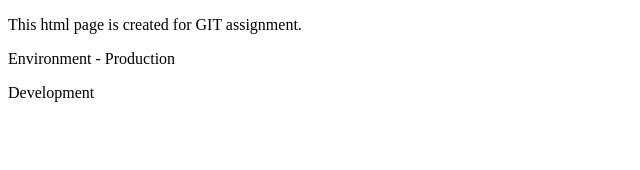
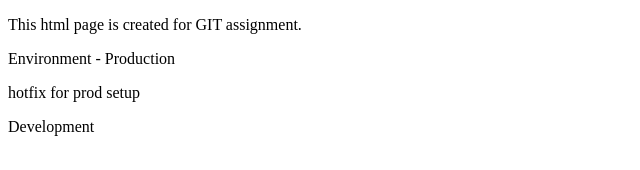
Before and after one commit to AshwiniKoli19/AssignmentGIT, a plain HTML site: page index.html in a window 1280 px wide. Shown: the whole page, without its empty margins (0-640 px from the left). Drawn offline with Linux system fonts and the light colour scheme.

Commit message:
hotfix changes

```diff
--- a/index.html
+++ b/index.html
@@ -7,7 +7,7 @@
 <p> This html page is created for GIT assignment.</p>
 <p>Environment - Production </p>
 
-
+<p> hotfix for prod setup </p>
 <p>Development</p>
 </head>
 
```
